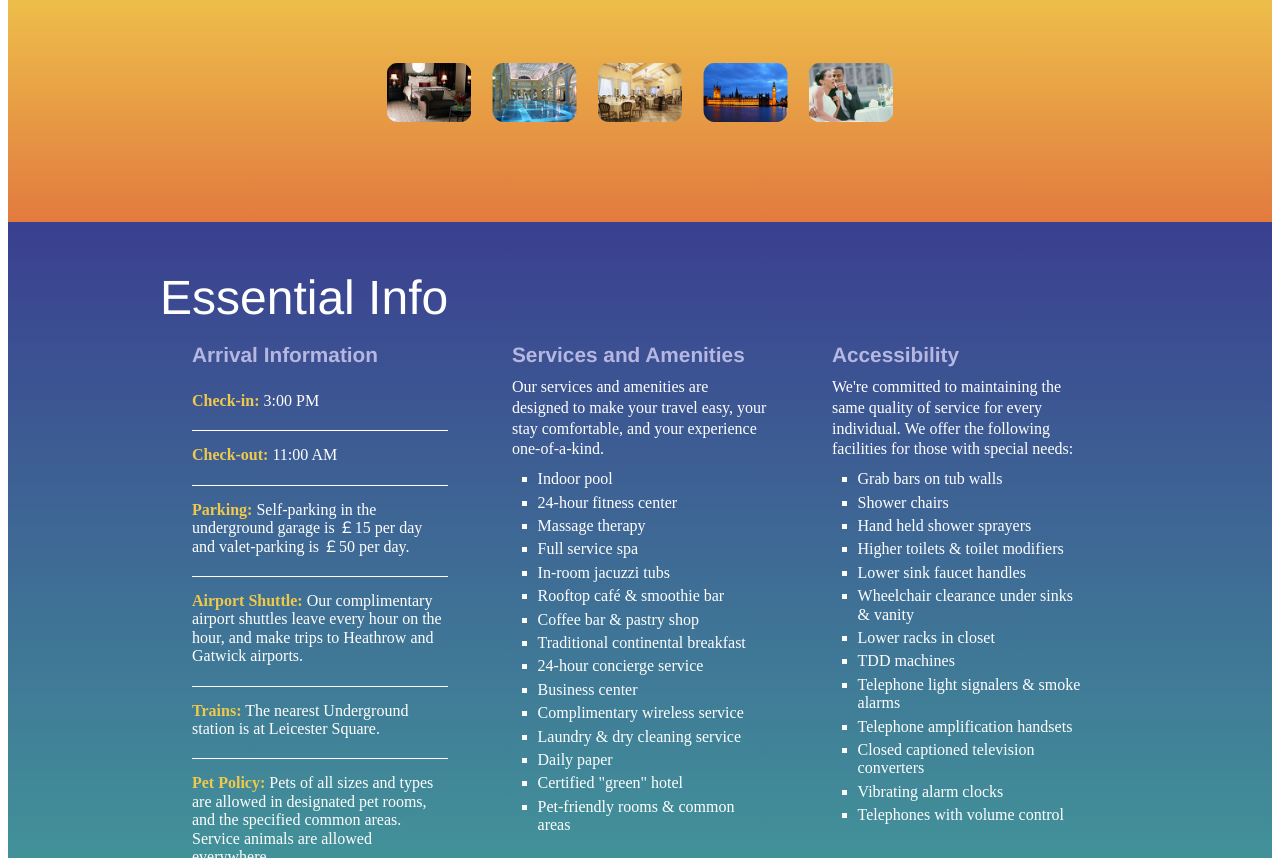
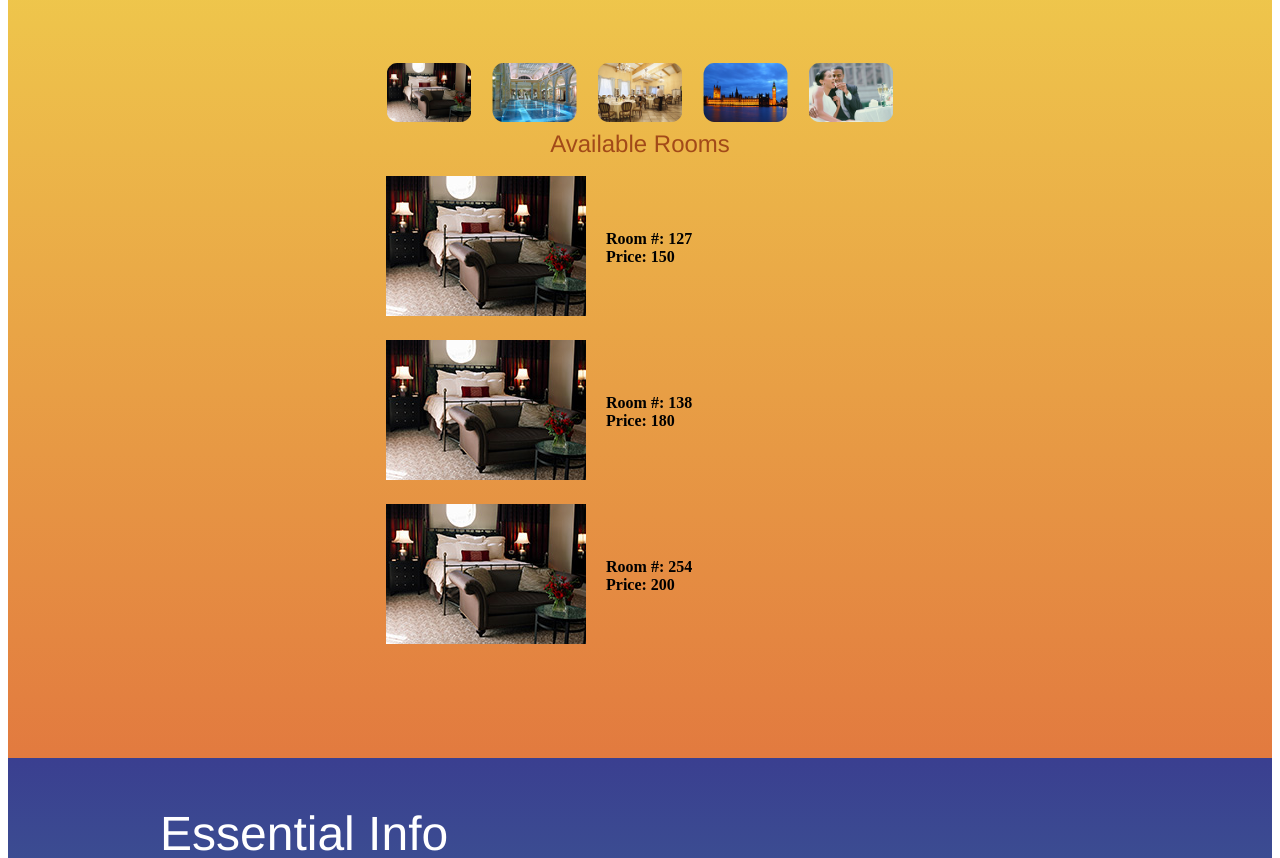
Before and after one commit to abrarzahin/Hotel-Radisson, an Angular app in the folder client/: page / in a window 1280 px wide. Shown: the part 660-1518 px from the top of the page. Built offline with nearby package versions, Linux system fonts and the light colour scheme.

Commit message:
13 displaying available rooms

```diff
--- a/client/src/app/app.component.html
+++ b/client/src/app/app.component.html
@@ -36,6 +36,29 @@
                   class="hidesm" src="/assets/images/intro_wedding.jpg"
                   alt="Intro Gallery Dining Sample Pictures">
           </div>
+
+		   <h1>Available Rooms</h1>
+
+          <div class="row" *ngIf="rooms">
+            <div class="col-12">
+              <div class="table-responsive">
+                <table class="table" id="roomsTable">
+                  <tbody>
+                    <tr *ngFor="let room of rooms">
+                      <td>
+                        <img src="/assets/images/intro_room.jpg" />
+                      </td>
+                      <td>
+                        <strong>Room #: {{room.roomNumber }}</strong><br/>
+                        <strong>Price: {{room.price }}</strong>
+                      </td>
+                    </tr>
+                  </tbody>
+                </table>
+              </div>
+            </div>
+          </div>
+
 
         </div>
       </div>
--- a/client/src/app/app.component.ts
+++ b/client/src/app/app.component.ts
@@ -13,4 +13,27 @@
 
   private baseUrl:string = 'http://localhost:7000';
   private reservationUrl:string = this.baseUrl + '/room/v1/reservation/';
+  rooms: Room[];
+
+  ngOnInit() {
+    this.rooms = [ new Room("127", "127", "150"),
+    new Room("138", "138", "180"),
+    new Room("254", "254", "200")
+    ];
+  }
+
+
 }
+
+export class Room {
+  id: string;
+  roomNumber: string;
+  price: string;
+
+  constructor(id: string, roomNumber: string, price: string) {
+    this.id = id;
+    this.roomNumber = roomNumber;
+    this.price = price;
+  }
+
+}
```
